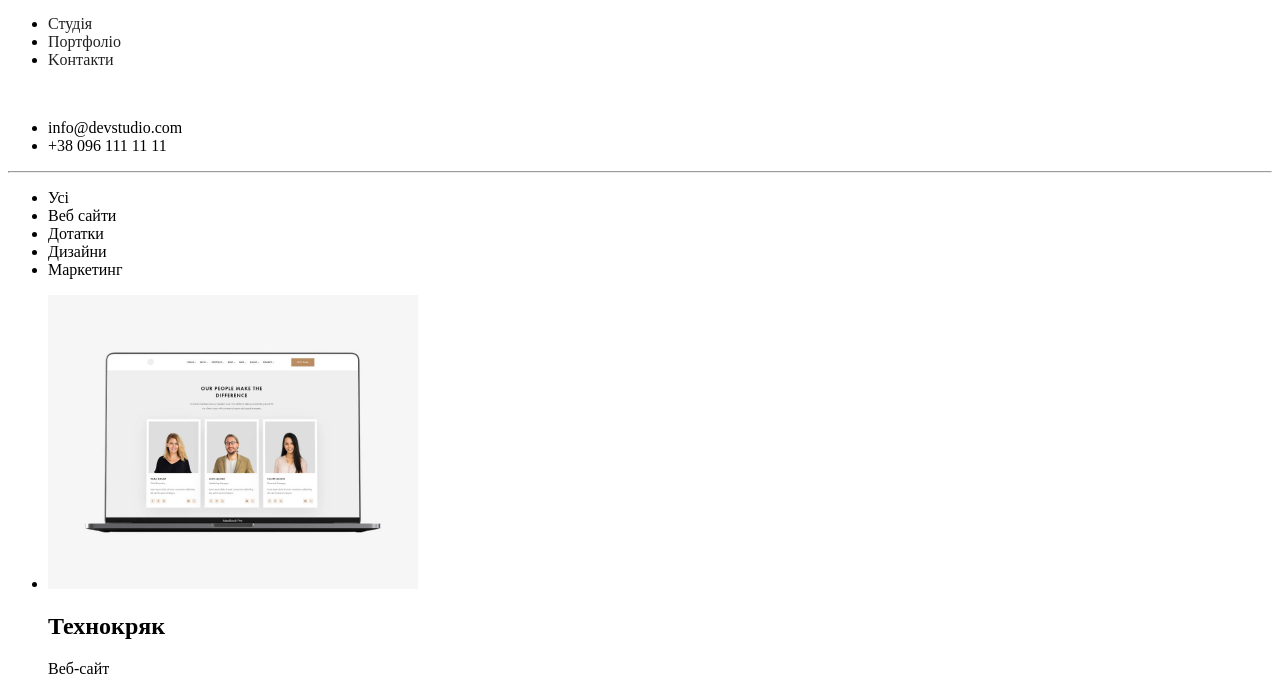
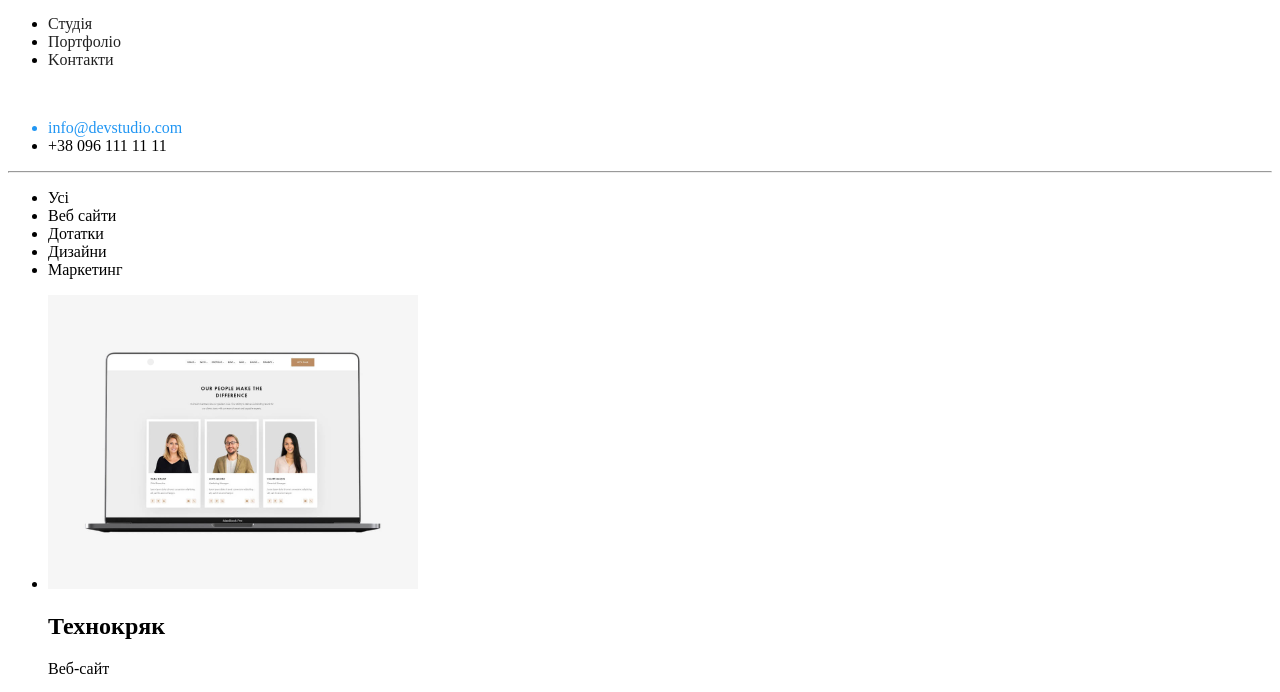
Before and after one commit to swqolx/Webstudio, a plain HTML site: page index.html in a window 1280 px wide. Shown: the part 39-731 px from the top of the page. Drawn offline with Linux system fonts and the light colour scheme.

Commit message:
addcolors02

```diff
--- a/css/style.css
+++ b/css/style.css
@@ -24,6 +24,6 @@ background-image: linear-gradient(90deg,#fff 40%
 );
 font-size: 26px;
 }
-:first {
+#first {
     color: #2196F3;
 }
```
